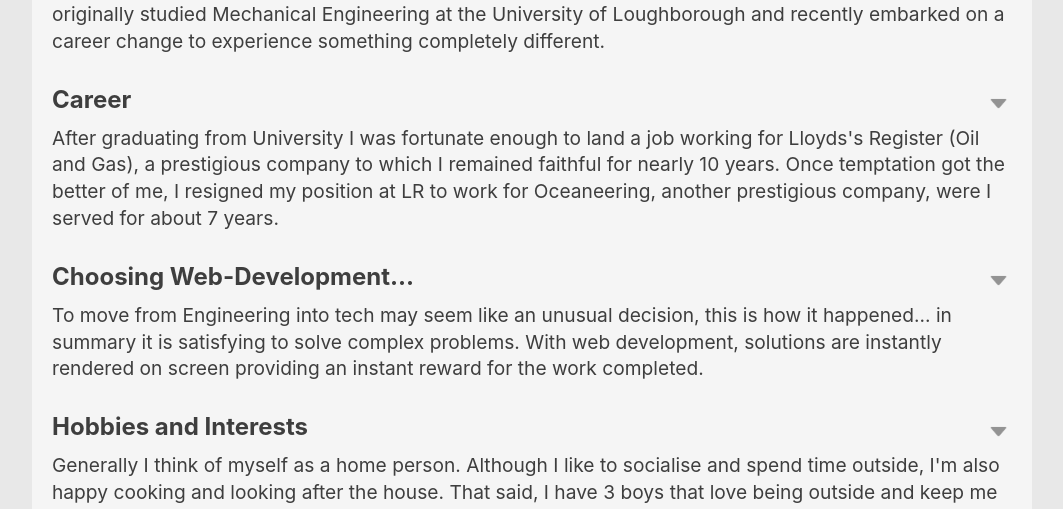
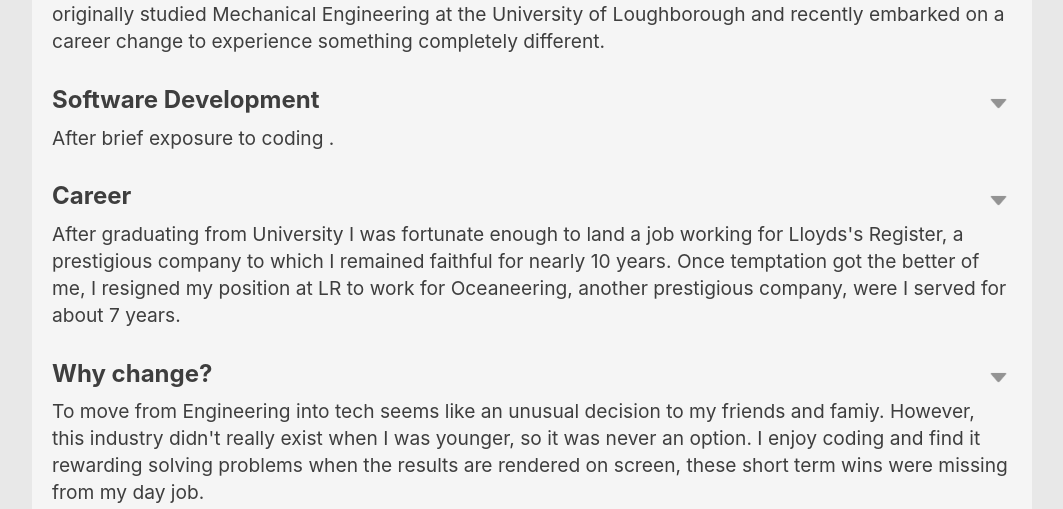
Before and after one commit to jrgrantham/james-grantham, a React (Create React App) app: page /professional in a window 1280 px wide. Shown: the part 288-797 px from the top of the page, without its empty margins (108-1171 px from the left). Built offline with nearby package versions, Linux system fonts and the light colour scheme; no server answers.

Commit message:
about me

```diff
--- a/src/data/aboutMe.js
+++ b/src/data/aboutMe.js
@@ -4,20 +4,34 @@
     introduction:
       "I'm James, a mechanical engineer turned software developer currently based in Aberdeen, Scotland. I originally studied Mechanical Engineering at the University of Loughborough and recently embarked on a career change to experience something completely different.",
     contents: [
-      'Originally from Hull I moved to Aberdeen several years ago when my former boss asked if I\'d be interesting in moving to the "Oil and Gas Capital" gain exposure and increase my knowledge of offshore operations.',
-      "I relocated to Aberdeen and bought my first "
+      'Originally from Hull, I moved to Aberdeen several years ago when my former boss asked if I\'d be interesting in moving to the "Oil and Gas Capital". I relocated, bought my first proprty and started a new chapter in my life.',
+      "I'm still based in Aberdeen but would consider working in another city anywhere in the country. That said, I'm comfortable working from home. I have prior experience of managing remote teams (offshore) and recent experience working remotely, collaborating with teams in different time zones from around the world.",
+      "All the pieces ",
+      "I have 3 lovely boys that I love spending time with, be it swimming, iceskating, bike rides, skimming stones or even turning the living room into a \"cinema\"!",
+    ],
+    display: false
+  },
+  {
+    title: "Software Development",
+    introduction:
+      "After brief exposure to coding .",
+    contents: [
+      '',
+      '',
+      '',
+      '',
+      '',
     ],
     display: false
   },
   {
     title: "Career",
     introduction:
-      "After graduating from University I was fortunate enough to land a job working for Lloyds's Register (Oil and Gas), a prestigious company to which I remained faithful for nearly 10 years. Once temptation got the better of me, I resigned my position at LR to work for Oceaneering, another prestigious company, were I served for about 7 years.",
+      "After graduating from University I was fortunate enough to land a job working for Lloyds's Register, a prestigious company to which I remained faithful for nearly 10 years. Once temptation got the better of me, I resigned my position at LR to work for Oceaneering, another prestigious company, were I served for about 7 years.",
     contents: [
-      "I started work for LR Integrity Services at BP's main gas terminal in Dimlington, Hull. Forming part of a small team at the BP offices overlooking the process plant, I got my first experience of engineering.",
+      "I started work for LR Integrity Services (Oil and Gas) at BP's main gas terminal in Dimlington, Hull. Forming part of a small team at the BP offices overlooking the process plant, I got my first experience of engineering.",
       "Our team was responsible for the integrity management of the onshore terminal and the 18 or so platforms that fed into it. Most my time was split evenly so the majority of it was spent supporting offshore operations.",
       "Over time, I was given more responsibility and projects of my own to look after, with frequent flights to the installations to carry out the work myself.",
-      "",
       "Due to BP restructuring, separating the onshore and offshore operations, I was offered the opportunity to relocated to Aberdeen and work at the head office with all the other teams. Why not, so I packed my bags and 4 weeks later I was living over 400 miles away.",
       "A loss of the BP contract later on resulted in a brief secondment to another department in LR where I acted as Independant Competent Person, but found this to be quite a lonely existence and wanted to be part of a team again.",
       "Back in integrity services, I spent some time supporting various teams before finding a home looking after the Triton FPSO, where I saw out the rest of my time with LR",
@@ -26,11 +40,11 @@
     display: false
   },
   {
-    title: "Choosing Web-Development...",
+    title: "Why change?",
     introduction:
-      "To move from Engineering into tech may seem like an unusual decision, this is how it happened... in summary it is satisfying to solve complex problems. With web development, solutions are instantly rendered on screen providing an instant reward for the work completed.",
+      "To move from Engineering into tech seems like an unusual decision to my friends and famiy. However, this industry didn't really exist when I was younger, so it was never an option. I enjoy coding and find it rewarding solving problems when the results are rendered on screen, these short term wins were missing from my day job.",
     contents: [
-      "The Oil industry can be an interesting and often exciting place to work, with opportunities to work all over the world (although my children saw to it that I didn't take advantage of that!). Throughout my career, it provided me with a range of different roles and responsibilities and I was fortunate enough to experience a variety of engineering processes in remote and extreme environments.",
+      "The Oil industry can be an interesting and sometimes exciting place to work, with opportunities to work all over the world (although my children saw to it that I didn't take advantage of that!). Throughout my career, it provided me with a range of different roles and responsibilities and I was fortunate enough to experience a variety of engineering processes in remote and extreme environments.",
       "One of my responsibilities was to manage the project to convert our Client's monthly powerpoint presentation into a dynamic website with live data, available in real time.",
       "I oversaw the construction of the site and enjoyed getting involved in writing code. We delivered a well presented product that contained all the data our client was hoping for. I found this particularly rewarding.",
       "The logical and technical challenges faced during development were at times difficult, but this made completing the project even more satisfying.",
@@ -45,7 +59,9 @@
     contents: [
       "Mountain biking: This was my all time favourite activity as a teenager, and although I don't get out on my bike as much as I would like, I still enjoy flying down the tracks. All 3 of my boys enjoy it now too, especially if its wet and muddy, deliberately choosing the dirtiest route! Ollie is the oldest and is almost capable of maintining his bike completely, Ben is a steady rider and just gets on with it, while Sam enjoys the hills, providing its not up!",
       "RC Crawlers: Compared the toys that were available when I was a child, these things are incredible. We have a couple of vehicles that we take hillwalking and they are more capable than I am! Ollie has his own that he built himself from a kit, Sam and Ben might get one this year from Santa.",
-      "Music: For as long as I can remember, I've loved listening to music and really enjoy my stereo. As much as I can sit down and enjoy watching a blockbuster movie, I can also sit for hours and listen to album after album."
+      "Music: For as long as I can remember, I've loved listening to music and really enjoy my stereo. As much as I can sit down and enjoy watching a blockbuster movie, I can also sit for hours and listen to album after album.",
+      "Motorbike: I loved it. Passing my bike test ranks as one of my best moments to date. Out of respect for my parents I did not get a bike while living at home but once I had my own place, a Ducati Monster was all mine. I loved this machine, brilliant fun. However, children came along so the bike went in order to preserve thier father.",
+      "Experiences: I have tried skydiving (15 solo jumps), scuba diving and bungee jumping. I've also been shooting (rifle range and shotgun), tried offroad driving, go-karting, archery and in my previous life, I've had flying lessons and done my own loop the loop!"
     ],
     display: false
   }
--- a/src/data/values.js
+++ b/src/data/values.js
@@ -1,28 +1,72 @@
 export const values = [
   {
-    title: "Full Stack Web-Developer",
-    introduction: "An engineer who can handle all the work of databases, servers, systems engineering, and clients.",
+    title: "Dignity",
+    introduction: "",
     contents: [
-      "Familiar with HTML, CSS, JavaScript and Git",
-      "to be completed"
+      "",
+      "",
+    ],
+    display: false
+  },{
+    title: "Dignity",
+    introduction: "",
+    contents: [
+      "",
+      "",
     ],
     display: false
   },
   {
-    title: "Section 2",
-    introduction: "Lorem Ipsum is simply dummy text of the printing and typesetting industry. Lorem Ipsum has been the industry's standard dummy text ever since the 1500s, when an unknown printer took a galley of type and scrambled it to make a type specimen book.",
+    title: "Dignity",
+    introduction: "",
     contents: [
-      "It has survived not only five centuries, but also the leap into electronic typesetting, remaining essentially unchanged. It was popularised in the 1960s with the release of Letraset sheets containing Lorem Ipsum passages, and more recently with desktop publishing software like Aldus PageMaker including versions of Lorem Ipsum.",
-      "to be completed"
+      "",
+      "",
     ],
     display: false
   },
   {
-    title: "Section 3",
-    introduction: "Lorem Ipsum is simply dummy text of the printing and typesetting industry. Lorem Ipsum has been the industry's standard dummy text ever since the 1500s, when an unknown printer took a galley of type and scrambled it to make a type specimen book.",
+    title: "Dignity",
+    introduction: "",
     contents: [
-      "It has survived not only five centuries, but also the leap into electronic typesetting, remaining essentially unchanged. It was popularised in the 1960s with the release of Letraset sheets containing Lorem Ipsum passages, and more recently with desktop publishing software like Aldus PageMaker including versions of Lorem Ipsum.",
-      "to be completed"
+      "",
+      "",
+    ],
+    display: false
+  },
+  {
+    title: "Dignity",
+    introduction: "",
+    contents: [
+      "",
+      "",
+    ],
+    display: false
+  },
+  {
+    title: "Dignity",
+    introduction: "",
+    contents: [
+      "",
+      "",
+    ],
+    display: false
+  },
+  {
+    title: "Dignity",
+    introduction: "",
+    contents: [
+      "",
+      "",
+    ],
+    display: false
+  },
+  {
+    title: "Dignity",
+    introduction: "",
+    contents: [
+      "",
+      "",
     ],
     display: false
   },
```
